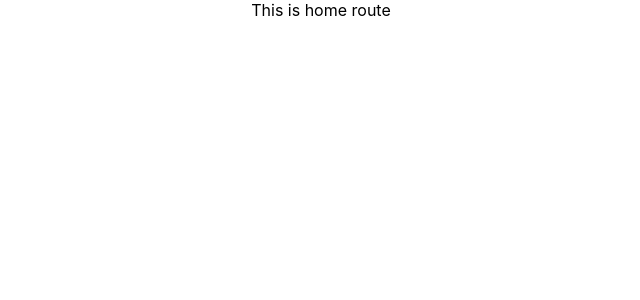
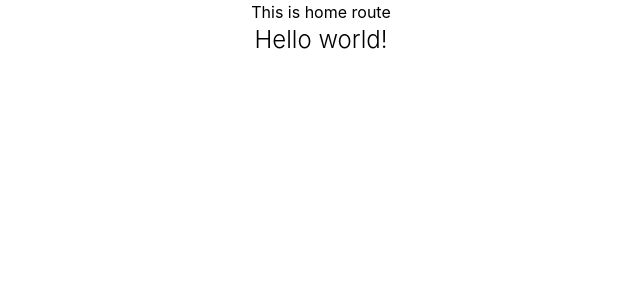
Before and after one commit to asifImtiazUdoy/dature, a React (Create React App) app: page / in a window 1280 px wide. Shown: the top 300 px of the page, without its empty margins (319-959 px from the left). Built offline with nearby package versions, Linux system fonts and the light colour scheme.

Commit message:
Tailwind setup done

```diff
--- a/package.json
+++ b/package.json
@@ -35,5 +35,10 @@
       "last 1 firefox version",
       "last 1 safari version"
     ]
+  },
+  "devDependencies": {
+    "autoprefixer": "^10.4.13",
+    "postcss": "^8.4.18",
+    "tailwindcss": "^3.2.2"
   }
 }
--- /dev/null
+++ b/postcss.config.js
@@ -0,0 +1,6 @@
+module.exports = {
+  plugins: {
+    tailwindcss: {},
+    autoprefixer: {},
+  },
+}
--- a/src/App.js
+++ b/src/App.js
@@ -7,6 +7,9 @@
   return (
     <div className="App">
       <RouterProvider router={routes}></RouterProvider>
+      <h1 className="text-2xl font-light">
+      Hello world!
+    </h1>
     </div>
   );
 }
--- a/src/index.css
+++ b/src/index.css
@@ -1,3 +1,7 @@
+@tailwind base;
+@tailwind components;
+@tailwind utilities;
+
 body {
   margin: 0;
   font-family: -apple-system, BlinkMacSystemFont, 'Segoe UI', 'Roboto', 'Oxygen',
--- /dev/null
+++ b/tailwind.config.js
@@ -0,0 +1,10 @@
+/** @type {import('tailwindcss').Config} */
+module.exports = {
+  content: [
+    "./src/**/*.{js,jsx,ts,tsx}",
+  ],
+  theme: {
+    extend: {},
+  },
+  plugins: [],
+}
```
